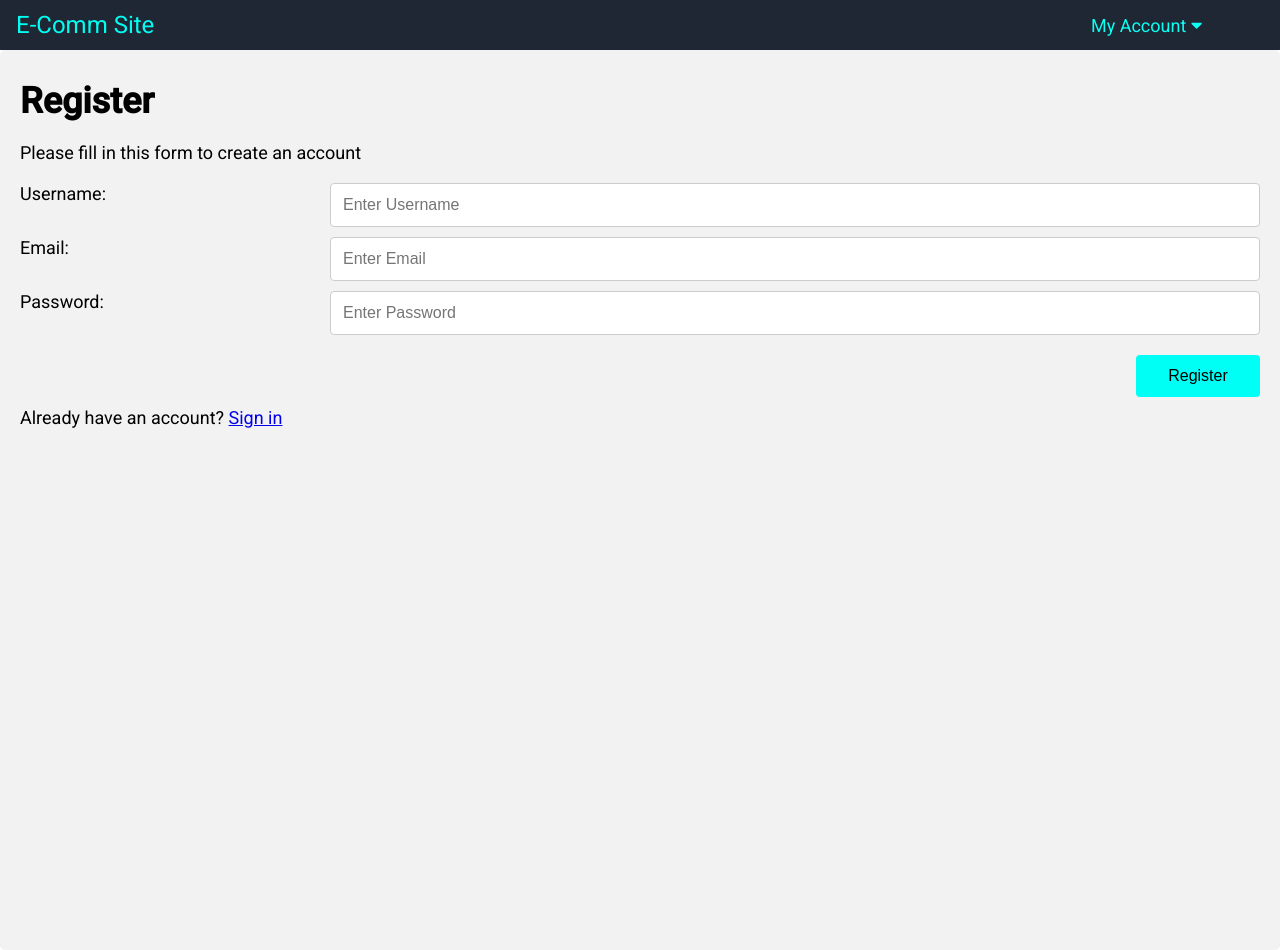
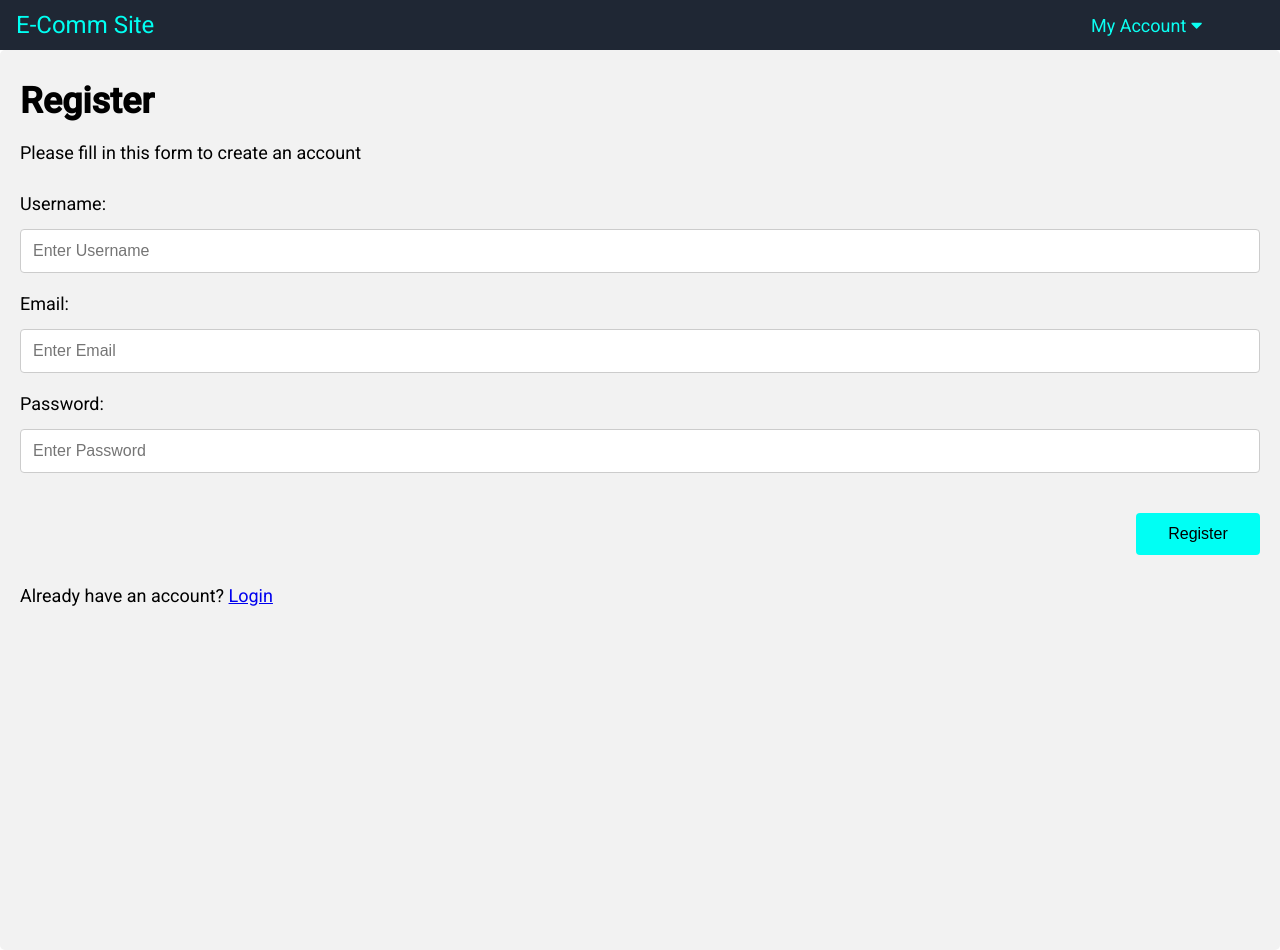
Before and after one commit to softdevpro9/react-ecommerce-frontend, a React (Create React App) app: page /signup in a window 1280 px wide. Built offline with nearby package versions, Linux system fonts and the light colour scheme; no server answers.

Commit message:
Add category reducer, action and container to get categories

```diff
--- a/src/App.js
+++ b/src/App.js
@@ -19,10 +19,11 @@ class App extends Component {
 
   componentDidMount() {
     this.props.getCurrentUser()
+    // this.fetchUsers()
   }
 
-  // componentDidMount() {
-  //   fetch('http://localhost:3001/api/v1/users')
+  // fetchUsers = () => {
+  //   fetch('http://localhost:3001/api/v1/categories')
   //   .then(response => response.json())
   //   .then(data => console.log(data))
   // }
--- /dev/null
+++ b/src/actions/category.js
@@ -0,0 +1,31 @@
+// synchronous actions
+export const setCategories = categories => {
+    console.log(categories)
+    return {
+      type: "SET_CATEGORIES",
+      categories
+    }
+  }
+
+// asynchronous actions
+  export const getCategories = () => {
+    return dispatch => {
+      return fetch("http://localhost:3001/api/v1/categories", {
+        credentials: "include",
+        method: "GET",
+        headers: {
+          "Content-Type": "application/json"
+        },
+      })
+      .then(r => r.json())
+      .then(response => {
+        if (response.error) {
+          alert(response.error)
+        } else {
+            console.log(response)
+          dispatch(setCategories(response))
+        }
+      })
+      .catch(console.log)
+    }
+  }
--- a/src/components/Categories.js
+++ b/src/components/Categories.js
@@ -1,13 +1,14 @@
 import React from 'react';
 
-const Categories = () => {
+const Categories = category => {
+
+    console.log("this is show", category);
+
     return (
-        <div className="container">
-               <li>Category 1</li>
-               <li>Category 2</li>
-               <li>Category 3</li>
-               <li>Category 4</li>
-               <li>Category 5</li>
+        <div className="">
+            Show Category Page
+
+
         </div>
     )
 }
--- a/src/components/auth/Login.js
+++ b/src/components/auth/Login.js
@@ -40,19 +40,19 @@ class Login extends Component {
 
                 <form onSubmit={this.handleSubmit}>
                 <div className="row">
-                    <div className="col-3">
+                    <div className="label">
                         <label htmlFor="username">Username:  </label>
                     </div>
-                    <div className="col-9">
+                    <div className="">
                         <input type="username" name="username" id="username" placeholder="Enter Username" onChange={this.handleChange} required/>
                     </div>
                 </div>
 
                 <div className="row">
-                    <div className="col-3">
+                    <div className="label">
                         <label htmlFor="password">Password:  </label>
                     </div>
-                    <div className="col-9">
+                    <div className="">
                         <input type="password" name="password" id="password" placeholder="Enter Password" onChange={this.handleChange} required/>
                     </div>
                 </div>
--- a/src/components/auth/Register.js
+++ b/src/components/auth/Register.js
@@ -46,28 +46,28 @@ class Register extends Component {
                 <form onSubmit={this.handleSubmit}>
 
                 <div className="row">
-                    <div className="col-3">
+                    <div className="label">
                         <label htmlFor="username">Username:  </label>
                     </div>
-                    <div className="col-9">
+                    <div className="">
                         <input type="username" name="username" id="username" placeholder="Enter Username" onChange={this.handleChange} required/>
                     </div>
                 </div>
 
                     <div className="row">
-                    <div className="col-3">
+                    <div className="label">
                         <label htmlFor="email">Email:  </label>
                     </div>
-                    <div className="col-9">
+                    <div className="">
                         <input type="email" name="email" id="email" placeholder="Enter Email" onChange={this.handleChange} required/>
                     </div>
                 </div>
 
                 <div className="row">
-                    <div className="col-3">
+                    <div className="label">
                         <label htmlFor="password">Password:  </label>
                     </div>
-                    <div className="col-9">
+                    <div className="">
                         <input type="password" name="password" id="password" placeholder="Enter Password" onChange={this.handleChange} required/>
                     </div>
                 </div>
@@ -78,7 +78,7 @@ class Register extends Component {
                 </div>
 
                 <div className="">
-                    <p>Already have an account? <Link to="/login">Sign in</Link> </p>
+                    <p>Already have an account? <Link to="/login">Login</Link> </p>
                 </div>
                 </form>
             </div>
--- a/src/components/dashboard/Home.js
+++ b/src/components/dashboard/Home.js
@@ -1,6 +1,6 @@
 import React from 'react';
-import Categories from '../Categories'
 import Carosel from '../Carosel'
+import CategoryContainer from '../../containers/CategoryContainer'
 
 
 
@@ -10,7 +10,7 @@ const Home = () => {
                 <br></br>
                 <Carosel />
                 <br></br>
-                <Categories />
+                <CategoryContainer />
             </div>
         );
 }
--- /dev/null
+++ b/src/containers/CategoryContainer.js
@@ -0,0 +1,32 @@
+import React, { Component } from 'react';
+import {connect} from 'react-redux'
+import { getCategories } from "../actions/category.js"
+import Categories from '../components/Categories.js'
+
+class CategoryContainer extends Component {
+    state = {  }
+
+    componentDidMount() {
+        this.props.getCategories()
+      }
+
+    render() {
+        const { category } = this.props;
+        console.log(category)
+        return (
+            <div>
+                <Categories category={category} />
+            </div>
+        );
+    }
+}
+
+
+const mapStateToProps = ({category}) => {
+    return {
+      category
+    }
+  }
+
+
+export default connect(mapStateToProps, {getCategories})(CategoryContainer);
--- a/src/index.css
+++ b/src/index.css
@@ -63,6 +63,7 @@ input[type=submit] {
   font-size: 1rem;
   padding: 12px 20px;
   margin-top: 20px;
+  margin-bottom: 20px;
   width: 100%;
   border-radius: 4px;
 }
@@ -70,6 +71,14 @@ input[type=submit] {
 input[type=submit]:hover {
   background-color: RGB(11, 165, 161);
   /* background-color: #45a049; */
+}
+
+.row {
+  margin-top: 20px;
+}
+
+.label {
+  margin-bottom: 15px;
 }
 
 .subheader {
--- /dev/null
+++ b/src/reducers/category.js
@@ -0,0 +1,9 @@
+
+export default (state = {categories: []}, action)  => {
+    switch (action.type) {
+      case "SET_CATEGORIES":
+        return action.categories
+        default:
+            return state
+    }
+ }
--- a/src/store.js
+++ b/src/store.js
@@ -1,9 +1,11 @@
 import { createStore, applyMiddleware, compose, combineReducers } from 'redux'
 import thunk from 'redux-thunk'
 import currentUser from './reducers/currentUser'
+import category from './reducers/category'
 
 const reducer = combineReducers ({
     currentUser,
+    category
 })
 
 const composeEnhancer = window.__REDUX_DEVTOOLS_EXTENSION_COMPOSE__ || compose;
```
Also changed, not shown: src/components/CategoryInput.js (added, +11 -0 lines).
